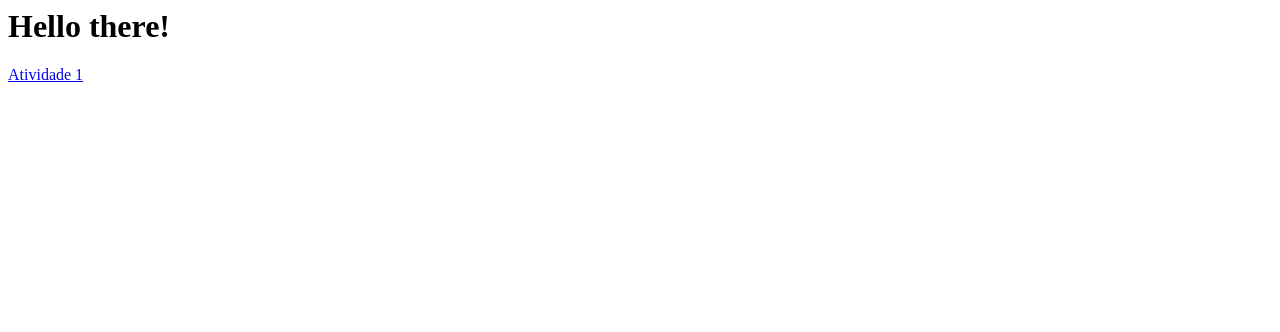
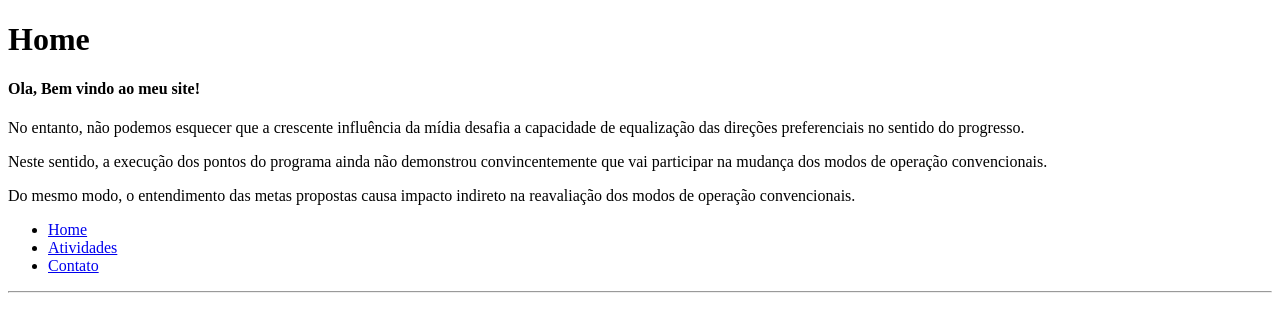
Before and after one commit to Annalu4/web-platform-yxr3fg, a plain HTML site: page avaliacoes/index.html in a window 1280 px wide. Drawn offline with Linux system fonts and the light colour scheme.

Commit message:
3 files modified

```diff
--- a/avaliacoes/index.html
+++ b/avaliacoes/index.html
@@ -1,11 +1,24 @@
+<!DOCTYPE html>
 <html>
-  <head>
-    <meta charset="UTF-8" />
-    <script src="script.js"></script>
-    <!-- <link rel="stylesheet" type="text/css" href="styles.css"> -->
-  </head>
-  <body>
-    <h1>Hello there!</h1>
-    <a href="atividade1/index.html">Atividade 1</a>
-  </body>
+    <head>
+        <meta charset="utf-8" />
+        <meta name="viewport" content="width=device-width, initial-scale=1">
+    </head>
+
+    <body>
+        <h1>Home</h1>
+        <h4>Ola, Bem vindo ao meu site!</h4>
+        <p align="justify">
+            No entanto, não podemos esquecer que a crescente influência da mídia desafia a capacidade de equalização das direções preferenciais no sentido do progresso.        </p>
+        <p align="justify">
+            Neste sentido, a execução dos pontos do programa ainda não demonstrou convincentemente que vai participar na mudança dos modos de operação convencionais.        </p>
+        <p align="justify">
+            Do mesmo modo, o entendimento das metas propostas causa impacto indireto na reavaliação dos modos de operação convencionais.        </p>
+        <ul>
+             <li><a href="index.html">Home</a></li>
+             <li><a href="atividades.html">Atividades</a></li>
+             <li><a href="contato.html">Contato</a></li>
+        </ul>
+        <hr>
+    </body>
 </html>
```
Also changed, not shown: avaliacoes/atividade3/artes.html (deleted, +0 -11 lines), index.html (+2 -2 lines).
